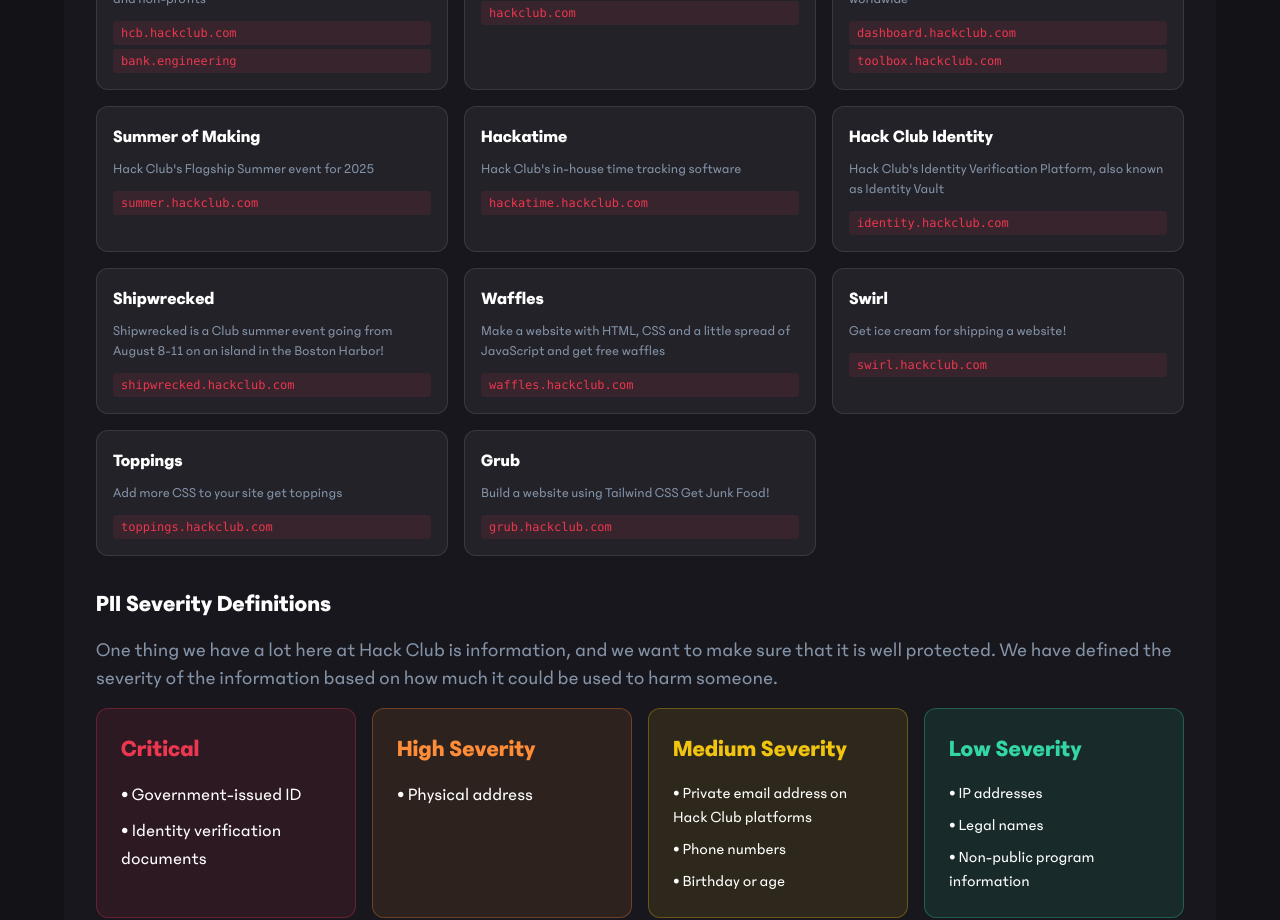
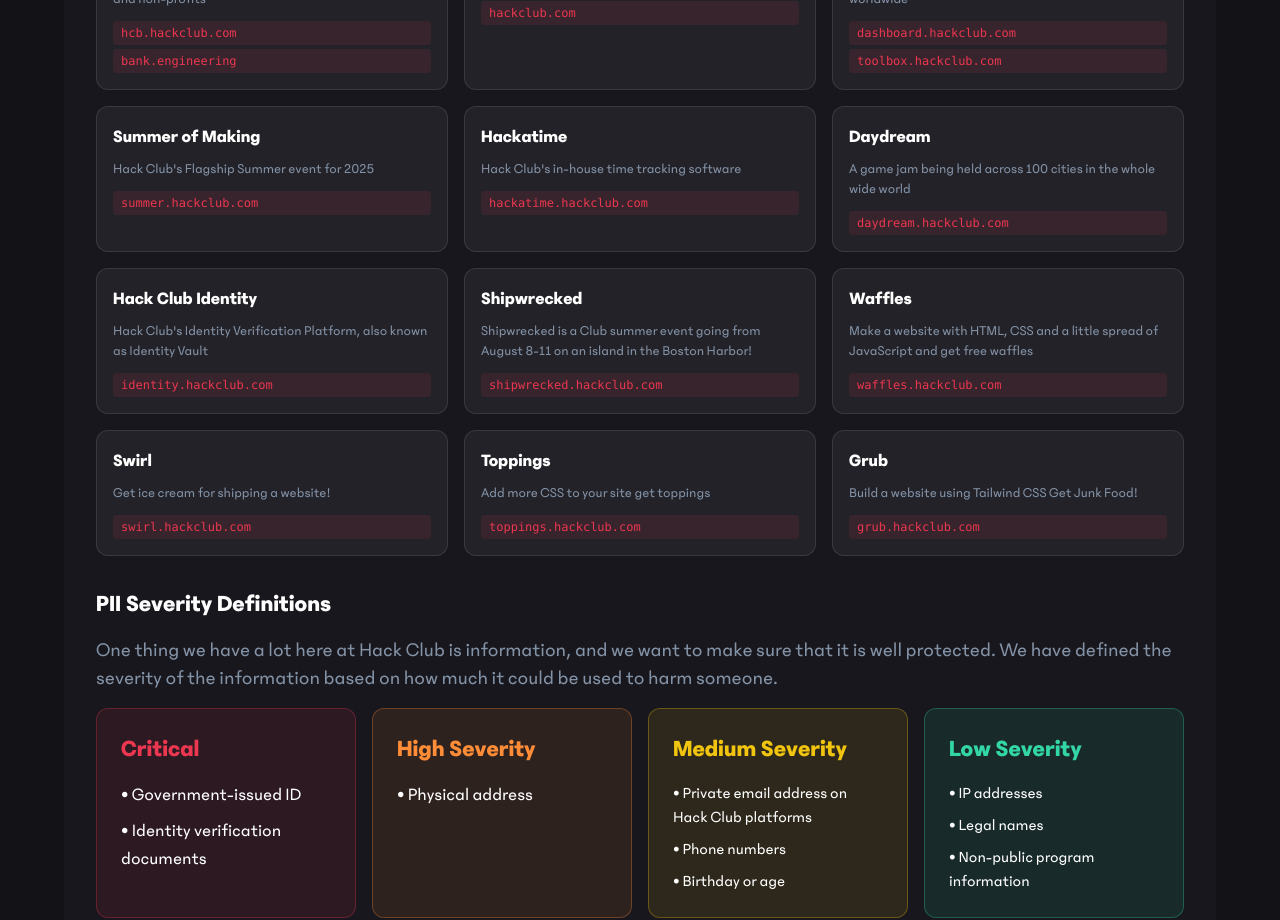
Before and after one commit to 3kh0/hackclub-security, a Nuxt app: page / in a window 1280 px wide. Shown: the part 780-1700 px from the top of the page. Built offline with nearby package versions, Linux system fonts and the light colour scheme; no server answers.

Commit message:
daydream

```diff
--- a/app/assets/data/programs.json
+++ b/app/assets/data/programs.json
@@ -29,6 +29,12 @@
       "name": "Hackatime",
       "description": "Hack Club's in-house time tracking software",
       "domains": ["hackatime.hackclub.com"]
+    },
+    {
+      "id": "daydream",
+      "name": "Daydream",
+      "description": "A game jam being held across 100 cities in the whole wide world",
+      "domains": ["daydream.hackclub.com"]
     },
     {
       "id": "identity",
--- a/app/pages/index.vue
+++ b/app/pages/index.vue
@@ -22,7 +22,7 @@
             <ul class="list-disc list-inside space-y-1">
               <li>
                 Allen earned a
-                <a href="https://ading.dev/blog/posts/chrome_sandbox_escape.html" target="_blank" rel="noopener noreferrer" class="font-bold text-blue hover:text-blue/80 transition-colors"> $20k bounty for a Chromium bug </a>.
+                <a href="https://ading.dev/blog/posts/chrome_sandbox_escape.html" target="_blank" rel="noopener noreferrer" class="font-bold text-blue hover:text-blue/80 transition-colors">$20k bounty for a Chromium bug</a>.
               </li>
               <li>Echo participated in the <span class="font-bold">Coinbase Security Bounty Program</span>.</li>
             </ul>
```
